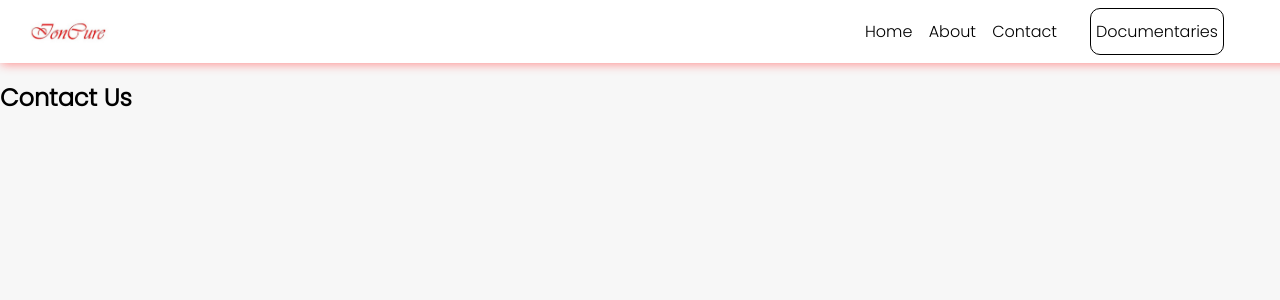
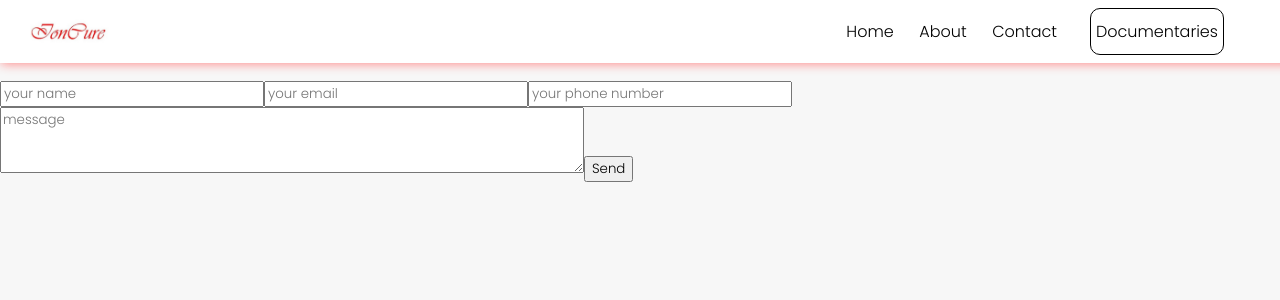
Before and after one commit to SukritSethi/ioncure-landing, a React (Create React App) app: page /contact in a window 1280 px wide. Shown: the top 300 px of the page. Built offline with nearby package versions, Linux system fonts and the light colour scheme; the HTML template or start-up script is replaced by a standard one; a web font is replaced by a local one.

Commit message:
made home and about responsive

```diff
--- a/package.json
+++ b/package.json
@@ -3,6 +3,7 @@
   "version": "0.1.0",
   "private": true,
   "dependencies": {
+    "@emailjs/browser": "^3.10.0",
     "@testing-library/jest-dom": "^5.17.0",
     "@testing-library/react": "^13.4.0",
     "@testing-library/user-event": "^13.5.0",
@@ -12,6 +13,7 @@
     "react": "^18.2.0",
     "react-dom": "^18.2.0",
     "react-icons": "^4.12.0",
+    "react-modal": "^3.16.1",
     "react-player": "^2.14.1",
     "react-router-dom": "^6.21.1",
     "react-scripts": "5.0.1",
--- a/src/components/About/About.css
+++ b/src/components/About/About.css
@@ -5,16 +5,29 @@
 
 .about__owner__info{
     display: flex;
+    gap: 10vw;
     justify-content: space-around;
     align-items: center;
     margin-left: 10vw;
     margin-right: 10vw;
 }
-
 .owner__image{
     border-radius: 50%;
-    height: 50vh;
+    height: 20vw;
 }
+
+@media only screen and (max-width: 1000px){
+    .about__owner__info{
+        flex-direction: column;
+    }
+    .owner__image{
+        border-radius: 50%;
+        height: 40vw;
+    }
+  }
+
+
+
 
 .about__main__title{
     display: flex;
@@ -24,8 +37,10 @@
 }
 
 .about__owner__info__right{
-    width: 40vw;
+    /* min-width: 40vw; */
 }
+
+.about__owner__info__position{}
 
 .about__owner__info__left{
     display: flex;
@@ -40,7 +55,7 @@
 
 .about__us__quote{
     margin-top: 10vh;
-    padding: 0 20vh;
+    padding: 0 20vw;
 }
 
 .about__us__quote__quote{
@@ -58,5 +73,22 @@
 
 .first__hr{
 
-    margin: 10vh 30vh;
+    margin: 10vh 12.5vw;
 }
+
+/* @media only screen and (max-width: 800px){
+    .first__hr{
+        margin: 10vh 20vh;
+    }
+} */
+
+.about__us__date {
+    color: red;
+    font-weight: 600;
+  }
+
+  @media only screen and (max-width: 1170px){
+    .about__us__date {
+        color: white;
+      }
+  }
--- a/src/components/Contact/Contact.css
+++ b/src/components/Contact/Contact.css
@@ -1,4 +1,4 @@
-.contact__main{
+.contactform__container{
     width: 100vw;
     margin-top: 10vh;
 }
--- a/src/components/Contact/Contact.jsx
+++ b/src/components/Contact/Contact.jsx
@@ -1,13 +1,126 @@
-// components/Contact.js
-import React from 'react';
-import "./Contact.css"
+import React, { useState, useRef } from "react";
+import emailjs from "@emailjs/browser";
+import Modal from "react-modal";
+import { TiTickOutline } from "react-icons/ti";
+
+import "./Contact.css";
+
+const customStyles = {
+  content: {
+    top: "50%",
+    left: "50%",
+    right: "auto",
+    bottom: "auto",
+    marginRight: "-50%",
+    transform: "translate(-50%, -50%)",
+    border: "1px #8FD5A6 solid",
+    background: "#EAFAEF",
+  },
+};
 
 const Contact = () => {
+  const form = useRef();
+
+  const sendEmail = (e) => {
+    e.preventDefault();
+
+    // emailjs
+    //   .sendForm(
+    //     "",
+    //     "",
+    //     form.current,
+    //     ""
+    //   )
+    //   .then(
+    //     (result) => {
+    //       console.log(result.text);
+    //     },
+    //     (error) => {
+    //       console.log(error.text);
+    //     }
+    //   );
+
+    // setName("");
+    // setEmail("");
+    // setPhone("");
+    // setMsg("");
+    // openModal();
+  };
+  const [name, setName] = useState("");
+  const [email, setEmail] = useState("");
+  const [phone, setPhone] = useState("");
+  const [msg, setMsg] = useState("");
+
+  let subtitle;
+  const [modalIsOpen, setIsOpen] = React.useState(false);
+
+  function openModal() {
+    setIsOpen(true);
+  }
+
+  function closeModal() {
+    setIsOpen(false);
+  }
+
   return (
-    <div className='contact__main'>
-      <h2 className='contact__main__heading'>Contact Us</h2>
-      {/* <p>Feel free to reach out to us using the contact form below.</p> */}
-    </div>
+    <>
+      <Modal
+        isOpen={modalIsOpen}
+        onRequestClose={closeModal}
+        style={customStyles}
+        contentLabel="Example Modal"
+      >
+        <div className="contactform__modal">
+          <div className="contactform__tick__div">
+            <TiTickOutline className="contactform__tick" />
+          </div>
+          <div>your response has been recorded</div>
+          <p className="contactform__close" onClick={closeModal}>close</p>
+          {/* <button onClick={closeModal}>close</button> */}
+        </div>
+      </Modal>
+
+      <form ref={form} onSubmit={sendEmail}>
+        <div className="contactform__container">
+          <input
+            type="text"
+            name="user_name"
+            placeholder="your name"
+            value={name}
+            onChange={(e) => setName(e.target.value)}
+            required
+          />
+
+          <input
+            type="email"
+            name="user_email"
+            placeholder="your email"
+            value={email}
+            onChange={(e) => setEmail(e.target.value)}
+            required
+          />
+
+          <input
+            type="number"
+            name="user_phone"
+            placeholder="your phone number"
+            value={phone}
+            onChange={(e) => setPhone(e.target.value)}
+            required
+          />
+
+          <textarea
+            name="message"
+            placeholder="message"
+            value={msg}
+            onChange={(e) => setMsg(e.target.value)}
+            rows="3"
+            cols="50"
+          />
+          <input type="submit" value="Send" id="contactform__submit" />
+        </div>
+      </form>
+    </>
   );
 };
 
--- a/src/components/Home/Home.css
+++ b/src/components/Home/Home.css
@@ -4,6 +4,7 @@
 .home__hero {
   height: 100vh;
 }
+
 
 .home__hero__content {
   font-size: 10vh;
@@ -23,11 +24,34 @@
   margin: 0;
 }
 
+@media only screen and (max-width: 800px){
+  .home__hero {
+    height: 100vh;
+    width: 95vw;
+  }
+
+  .home__hero__content {
+    font-size: 7vh;
+    position: relative;
+    top: 10vh;
+    left: 10vw;
+    display: flex;
+    display: inline-block;
+  }
+}
+
 .home__whatwedo {
-  height: 60vh;
+  /* height: 60vh; */
   display: flex;
   justify-content: space-around;
   align-items: center;
+}
+
+@media only screen and (max-width: 1000px){
+  .home__whatwedo{
+    flex-direction: column-reverse;
+    gap: 2vh;
+  }
 }
 
 .home__whatwedo_text__heading {
@@ -59,6 +83,7 @@ border: 1px solid rgba(255, 180, 180, 0.3);
 }
 
 .latest__youtubevideo_video{
+  margin: 5vh;
     display: flex;
     justify-content: center;
 }
--- a/src/components/Home/Home.jsx
+++ b/src/components/Home/Home.jsx
@@ -17,6 +17,8 @@ const Home = () => {
           <p className="home__hero__content__text__bold">EPILEPSY</p>
         </div>
       </div>
+
+
       <div className="home__whatwedo">
         <div className="home__whatwedo_text">
           <div className="home__whatwedo_text__heading">What we do</div>
--- a/src/components/Navbar/Navbar.css
+++ b/src/components/Navbar/Navbar.css
@@ -17,7 +17,7 @@
   z-index: 10;
 }
 
-.nav_left {
+.nav_right {
   display: flex;
   align-items: center;
   margin-right: 5vw;
@@ -38,7 +38,8 @@
 .nav_link {
   padding: 1px;
   display: flex;
-  width: 15vw;
+  min-width: 15vw;
+  gap: 2vw;
   justify-content: space-between;
   margin-right: 2.5vw;
   color: black;
@@ -55,10 +56,6 @@
   color: red;
 }
 
-.about__us__date {
-  color: red;
-  font-weight: 600;
-}
 
 .nav__main__mobile {
   display: none;
@@ -84,7 +81,7 @@
   }
 
   .logo_img {
-    width: 30vw;
+    width: 40vw;
     height: auto;
   }
 
--- a/src/components/Navbar/Navbar.jsx
+++ b/src/components/Navbar/Navbar.jsx
@@ -11,7 +11,7 @@ const Navbar = () => {
     <nav>
       <div className="nav__main">
         <img src={logo} alt="Logo" className="logo_img" />
-        <div className="nav_left">
+        <div className="nav_right">
           <div className="nav_link">
             <Link to="/" className="link">Home</Link>
 
```
Also changed, not shown: 1 other file (tests, documents, lock files or other folders).
